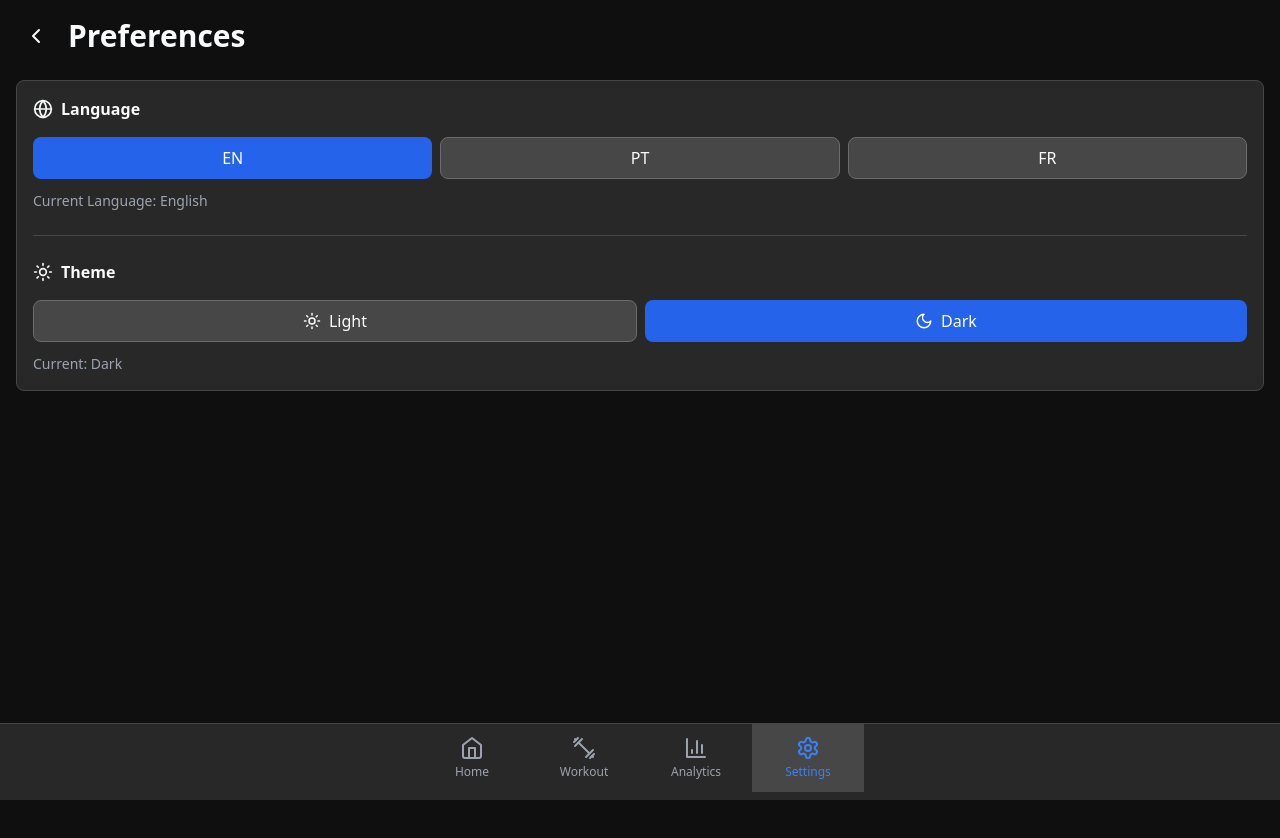
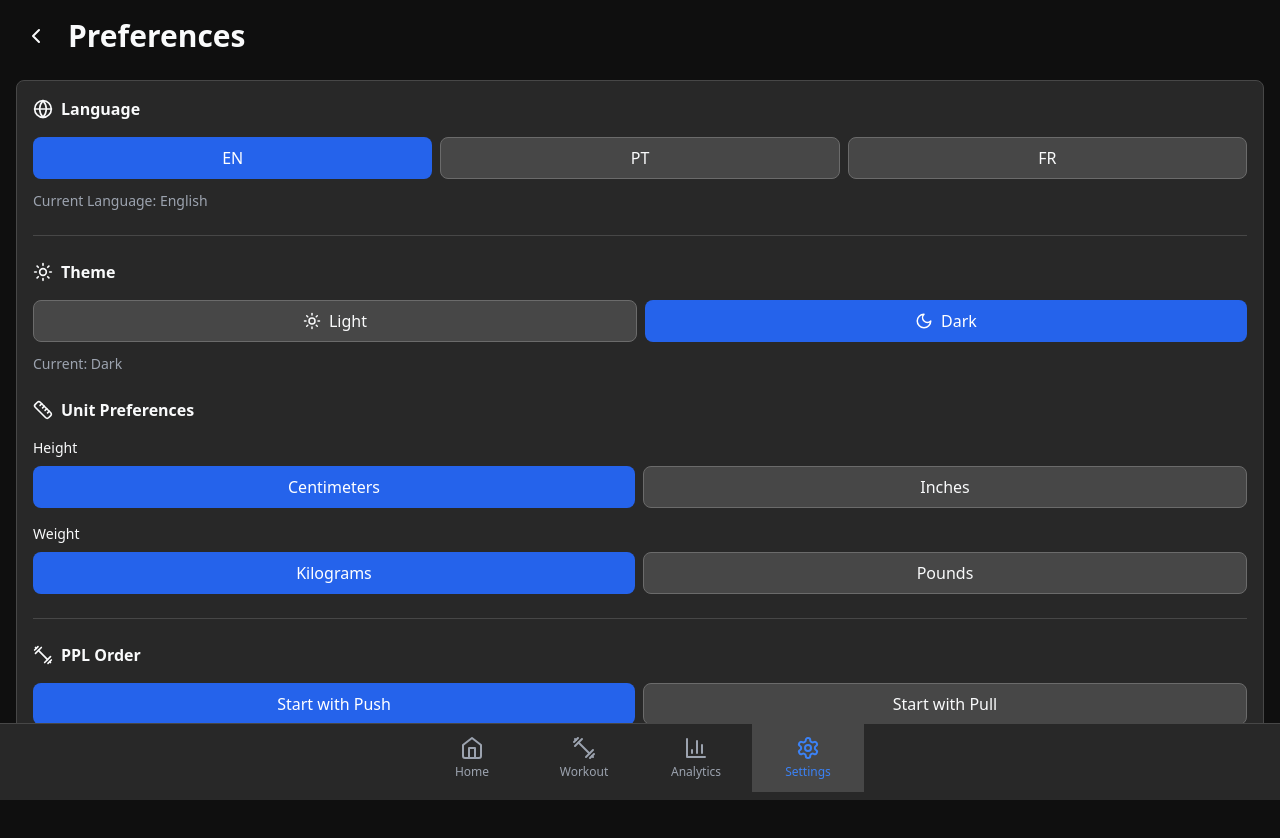
Before and after one commit to ivanrod87/gymbro, a Next.js app: page /settings/preferences in a window 1280 px wide. Shown: the top 838 px of the page. Before the commit the page ends 800 px from the top, so only its background shows below. Built offline with nearby package versions, Linux system fonts and the light colour scheme.

Commit message:
Updating Preferences
Updating Preferences options

```diff
--- a/app/settings/preferences/page.tsx
+++ b/app/settings/preferences/page.tsx
@@ -1,7 +1,7 @@
 'use client';
 
 import { useEffect, useState } from 'react';
-import { Sun, Moon, Globe, ChevronLeft } from 'lucide-react';
+import { Sun, Moon, Globe, ChevronLeft, Ruler, Dumbbell } from 'lucide-react';
 import Link from 'next/link';
 import { useTranslation } from '@/lib/TranslationContext';
 import { SUPPORTED_LANGUAGES, getLanguageName } from '@/lib/translate';
@@ -15,11 +15,25 @@ interface Translations {
   currentTheme: string;
   language: string;
   currentLanguage: string;
+  units: string;
+  height: string;
+  weight: string;
+  cm: string;
+  inch: string;
+  kg: string;
+  lbs: string;
+  pplOrder: string;
+  startWithPush: string;
+  startWithPull: string;
 }
 
 export default function PreferencesPage() {
   const { language, theme, setLanguage, setTheme, translate, isTranslating } =
     useTranslation();
+  const [heightUnit, setHeightUnit] = useState<'cm' | 'inch'>('cm');
+  const [weightUnit, setWeightUnit] = useState<'kg' | 'lbs'>('kg');
+  const [pplOrder, setPplOrder] = useState<'push' | 'pull'>('push');
+
   const [translations, setTranslations] = useState<Translations>({
     preferences: 'Preferences',
     back: 'Back',
@@ -29,9 +43,28 @@ export default function PreferencesPage() {
     currentTheme: 'Current',
     language: 'Language',
     currentLanguage: 'Current Language',
+    units: 'Unit Preferences',
+    height: 'Height',
+    weight: 'Weight',
+    cm: 'Centimeters',
+    inch: 'Inches',
+    kg: 'Kilograms',
+    lbs: 'Pounds',
+    pplOrder: 'PPL Order',
+    startWithPush: 'Start with Push',
+    startWithPull: 'Start with Pull',
   });
 
   useEffect(() => {
+    // Load preferences from localStorage
+    const savedHeightUnit = (localStorage.getItem('heightUnit') as 'cm' | 'inch' | null) || 'cm';
+    const savedWeightUnit = (localStorage.getItem('weightUnit') as 'kg' | 'lbs' | null) || 'kg';
+    const savedPplOrder = (localStorage.getItem('pplOrder') as 'push' | 'pull' | null) || 'push';
+
+    setHeightUnit(savedHeightUnit);
+    setWeightUnit(savedWeightUnit);
+    setPplOrder(savedPplOrder);
+
     const loadTranslations = async () => {
       if (language === 'EN') {
         setTranslations({
@@ -43,6 +76,16 @@ export default function PreferencesPage() {
           currentTheme: 'Current',
           language: 'Language',
           currentLanguage: 'Current Language',
+          units: 'Unit Preferences',
+          height: 'Height',
+          weight: 'Weight',
+          cm: 'Centimeters',
+          inch: 'Inches',
+          kg: 'Kilograms',
+          lbs: 'Pounds',
+          pplOrder: 'PPL Order',
+          startWithPush: 'Start with Push',
+          startWithPull: 'Start with Pull',
         });
         return;
       }
@@ -56,6 +99,16 @@ export default function PreferencesPage() {
         translate('Current'),
         translate('Language'),
         translate('Current Language'),
+        translate('Unit Preferences'),
+        translate('Height'),
+        translate('Weight'),
+        translate('Centimeters'),
+        translate('Inches'),
+        translate('Kilograms'),
+        translate('Pounds'),
+        translate('PPL Order'),
+        translate('Start with Push'),
+        translate('Start with Pull'),
       ]);
 
       setTranslations({
@@ -67,6 +120,16 @@ export default function PreferencesPage() {
         currentTheme: translated[5],
         language: translated[6],
         currentLanguage: translated[7],
+        units: translated[8],
+        height: translated[9],
+        weight: translated[10],
+        cm: translated[11],
+        inch: translated[12],
+        kg: translated[13],
+        lbs: translated[14],
+        pplOrder: translated[15],
+        startWithPush: translated[16],
+        startWithPull: translated[17],
       });
     };
 
@@ -149,6 +212,117 @@ export default function PreferencesPage() {
             {translations.currentTheme}: {theme === 'light' ? translations.light : translations.dark}
           </p>
         </div>
+
+        {/* Unit Preferences */}
+        <div className="pb-6 border-b border-gray-200 dark:border-dark-700">
+          <h3 className="font-semibold mb-4 flex items-center gap-2">
+            <Ruler size={20} />
+            {translations.units}
+          </h3>
+          <div className="space-y-4">
+            {/* Height Unit */}
+            <div>
+              <p className="text-sm font-medium mb-2">{translations.height}</p>
+              <div className="flex gap-2">
+                <button
+                  onClick={() => {
+                    setHeightUnit('cm');
+                    localStorage.setItem('heightUnit', 'cm');
+                  }}
+                  className={`flex-1 px-4 py-2 rounded-lg font-medium transition-colors ${
+                    heightUnit === 'cm'
+                      ? 'bg-blue-600 text-white'
+                      : 'bg-gray-200 dark:bg-dark-700 border border-gray-300 dark:border-dark-600 text-gray-900 dark:text-gray-50 hover:bg-gray-300 dark:hover:bg-dark-600'
+                  }`}
+                >
+                  {translations.cm}
+                </button>
+                <button
+                  onClick={() => {
+                    setHeightUnit('inch');
+                    localStorage.setItem('heightUnit', 'inch');
+                  }}
+                  className={`flex-1 px-4 py-2 rounded-lg font-medium transition-colors ${
+                    heightUnit === 'inch'
+                      ? 'bg-blue-600 text-white'
+                      : 'bg-gray-200 dark:bg-dark-700 border border-gray-300 dark:border-dark-600 text-gray-900 dark:text-gray-50 hover:bg-gray-300 dark:hover:bg-dark-600'
+                  }`}
+                >
+                  {translations.inch}
+                </button>
+              </div>
+            </div>
+
+            {/* Weight Unit */}
+            <div>
+              <p className="text-sm font-medium mb-2">{translations.weight}</p>
+              <div className="flex gap-2">
+                <button
+                  onClick={() => {
+                    setWeightUnit('kg');
+                    localStorage.setItem('weightUnit', 'kg');
+                  }}
+                  className={`flex-1 px-4 py-2 rounded-lg font-medium transition-colors ${
+                    weightUnit === 'kg'
+                      ? 'bg-blue-600 text-white'
+                      : 'bg-gray-200 dark:bg-dark-700 border border-gray-300 dark:border-dark-600 text-gray-900 dark:text-gray-50 hover:bg-gray-300 dark:hover:bg-dark-600'
+                  }`}
+                >
+                  {translations.kg}
+                </button>
+                <button
+                  onClick={() => {
+                    setWeightUnit('lbs');
+                    localStorage.setItem('weightUnit', 'lbs');
+                  }}
+                  className={`flex-1 px-4 py-2 rounded-lg font-medium transition-colors ${
+                    weightUnit === 'lbs'
+                      ? 'bg-blue-600 text-white'
+                      : 'bg-gray-200 dark:bg-dark-700 border border-gray-300 dark:border-dark-600 text-gray-900 dark:text-gray-50 hover:bg-gray-300 dark:hover:bg-dark-600'
+                  }`}
+                >
+                  {translations.lbs}
+                </button>
+              </div>
+            </div>
+          </div>
+        </div>
+
+        {/* PPL Order */}
+        <div>
+          <h3 className="font-semibold mb-4 flex items-center gap-2">
+            <Dumbbell size={20} />
+            {translations.pplOrder}
+          </h3>
+          <div className="flex gap-2">
+            <button
+              onClick={() => {
+                setPplOrder('push');
+                localStorage.setItem('pplOrder', 'push');
+              }}
+              className={`flex-1 px-4 py-2 rounded-lg font-medium transition-colors ${
+                pplOrder === 'push'
+                  ? 'bg-blue-600 text-white'
+                  : 'bg-gray-200 dark:bg-dark-700 border border-gray-300 dark:border-dark-600 text-gray-900 dark:text-gray-50 hover:bg-gray-300 dark:hover:bg-dark-600'
+              }`}
+            >
+              {translations.startWithPush}
+            </button>
+            <button
+              onClick={() => {
+                setPplOrder('pull');
+                localStorage.setItem('pplOrder', 'pull');
+              }}
+              className={`flex-1 px-4 py-2 rounded-lg font-medium transition-colors ${
+                pplOrder === 'pull'
+                  ? 'bg-blue-600 text-white'
+                  : 'bg-gray-200 dark:bg-dark-700 border border-gray-300 dark:border-dark-600 text-gray-900 dark:text-gray-50 hover:bg-gray-300 dark:hover:bg-dark-600'
+              }`}
+            >
+              {translations.startWithPull}
+            </button>
+          </div>
+        </div>
       </div>
     </div>
   );
```
